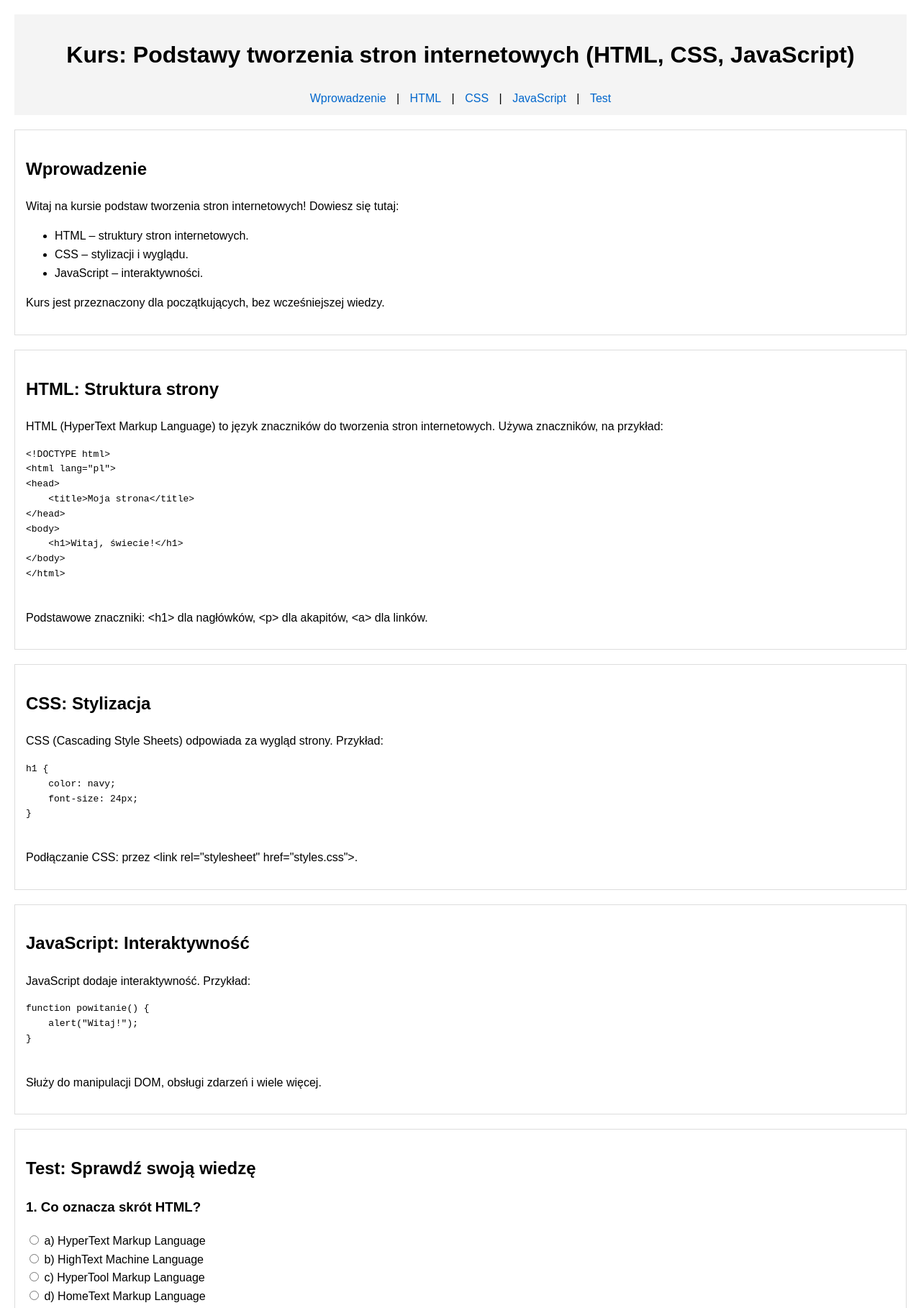
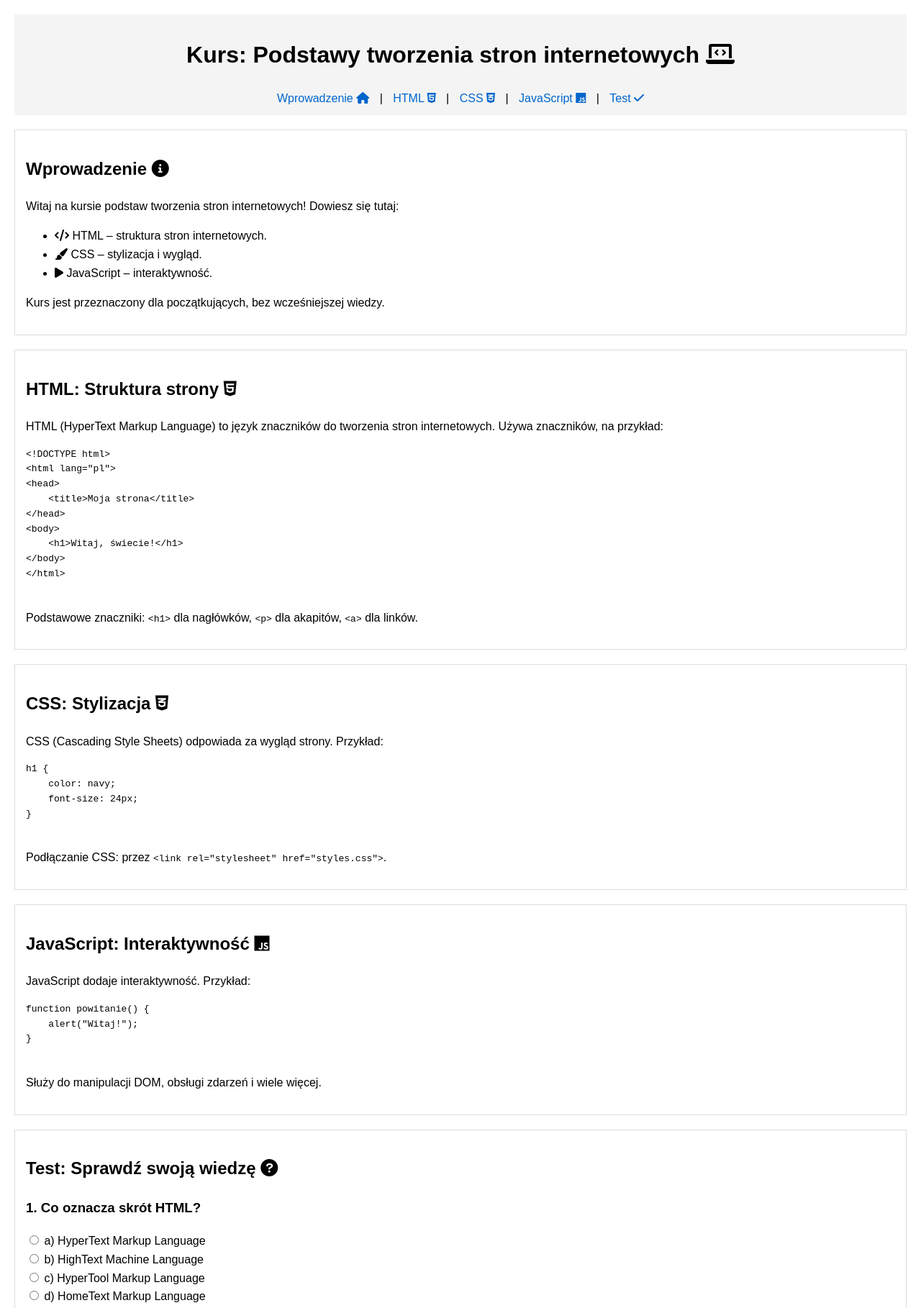
Before and after one commit to al4dushek/Course, a plain HTML site: page index.html in a window 1280 px wide. Shown: the top 1818 px of the page at 72% size. Drawn offline with Linux system fonts and the light colour scheme.

Commit message:
Update index.html

```diff
--- a/index.html
+++ b/index.html
@@ -4,35 +4,36 @@
     <meta charset="UTF-8">
     <meta name="viewport" content="width=device-width, initial-scale=1.0">
     <title>Kurs: Podstawy HTML, CSS i JavaScript</title>
+    <link rel="stylesheet" href="https://cdnjs.cloudflare.com/ajax/libs/font-awesome/6.0.0-beta3/css/all.min.css">
     <link rel="stylesheet" href="styles.css">
 </head>
 <body>
     <header>
-        <h1>Kurs: Podstawy tworzenia stron internetowych (HTML, CSS, JavaScript)</h1>
+        <h1>Kurs: Podstawy tworzenia stron internetowych <i class="fas fa-laptop-code"></i></h1>
         <nav>
-            <a href="#intro">Wprowadzenie</a> |
-            <a href="#html">HTML</a> |
-            <a href="#css">CSS</a> |
-            <a href="#js">JavaScript</a> |
-            <a href="#test">Test</a>
+            <a href="#intro">Wprowadzenie <i class="fas fa-home"></i></a> |
+            <a href="#html">HTML <i class="fab fa-html5"></i></a> |
+            <a href="#css">CSS <i class="fab fa-css3-alt"></i></a> |
+            <a href="#js">JavaScript <i class="fab fa-js"></i></a> |
+            <a href="#test">Test <i class="fas fa-check"></i></a>
         </nav>
     </header>
 
     <section id="intro">
-        <h2>Wprowadzenie</h2>
+        <h2>Wprowadzenie <i class="fas fa-info-circle"></i></h2>
         <p>Witaj na kursie podstaw tworzenia stron internetowych! Dowiesz się tutaj:</p>
-        <ul>
-            <li>HTML – struktury stron internetowych.</li>
-            <li>CSS – stylizacji i wyglądu.</li>
-            <li>JavaScript – interaktywności.</li>
+        <ul class="intro-list">
+            <li><i class="fas fa-code"></i> HTML – struktura stron internetowych.</li>
+            <li><i class="fas fa-paint-brush"></i> CSS – stylizacja i wygląd.</li>
+            <li><i class="fas fa-play"></i> JavaScript – interaktywność.</li>
         </ul>
         <p>Kurs jest przeznaczony dla początkujących, bez wcześniejszej wiedzy.</p>
     </section>
 
     <section id="html">
-        <h2>HTML: Struktura strony</h2>
+        <h2>HTML: Struktura strony <i class="fab fa-html5"></i></h2>
         <p>HTML (HyperText Markup Language) to język znaczników do tworzenia stron internetowych. Używa znaczników, na przykład:</p>
-        <pre>
+        <pre class="code-block">
 &lt;!DOCTYPE html&gt;
 &lt;html lang="pl"&gt;
 &lt;head&gt;
@@ -43,25 +44,25 @@
 &lt;/body&gt;
 &lt;/html&gt;
         </pre>
-        <p>Podstawowe znaczniki: &lt;h1&gt; dla nagłówków, &lt;p&gt; dla akapitów, &lt;a&gt; dla linków.</p>
+        <p>Podstawowe znaczniki: <code>&lt;h1&gt;</code> dla nagłówków, <code>&lt;p&gt;</code> dla akapitów, <code>&lt;a&gt;</code> dla linków.</p>
     </section>
 
     <section id="css">
-        <h2>CSS: Stylizacja</h2>
+        <h2>CSS: Stylizacja <i class="fab fa-css3-alt"></i></h2>
         <p>CSS (Cascading Style Sheets) odpowiada za wygląd strony. Przykład:</p>
-        <pre>
+        <pre class="code-block">
 h1 {
     color: navy;
     font-size: 24px;
 }
         </pre>
-        <p>Podłączanie CSS: przez &lt;link rel="stylesheet" href="styles.css"&gt;.</p>
+        <p>Podłączanie CSS: przez <code>&lt;link rel="stylesheet" href="styles.css"&gt;</code>.</p>
     </section>
 
     <section id="js">
-        <h2>JavaScript: Interaktywność</h2>
+        <h2>JavaScript: Interaktywność <i class="fab fa-js"></i></h2>
         <p>JavaScript dodaje interaktywność. Przykład:</p>
-        <pre>
+        <pre class="code-block">
 function powitanie() {
     alert("Witaj!");
 }
@@ -70,75 +71,95 @@ function powitanie() {
     </section>
 
     <section id="test">
-        <h2>Test: Sprawdź swoją wiedzę</h2>
+        <h2>Test: Sprawdź swoją wiedzę <i class="fas fa-question-circle"></i></h2>
         <form id="quizForm" onsubmit="checkAnswers(event)">
+            <div class="question">
                 <h3>1. Co oznacza skrót HTML?</h3>
                 <label><input type="radio" name="q1" value="a"> a) HyperText Markup Language</label><br>
                 <label><input type="radio" name="q1" value="b"> b) HighText Machine Language</label><br>
                 <label><input type="radio" name="q1" value="c"> c) HyperTool Markup Language</label><br>
-            <label><input type="radio" name="q1" value="d"> d) HomeText Markup Language</label><br>
+                <label><input type="radio" name="q1" value="d"> d) HomeText Markup Language</label>
+            </div>
 
+            <div class="question">
                 <h3>2. Który znacznik tworzy nagłówek?</h3>
                 <label><input type="radio" name="q2" value="a"> a) &lt;p&gt;</label><br>
                 <label><input type="radio" name="q2" value="b"> b) &lt;h1&gt;</label><br>
                 <label><input type="radio" name="q2" value="c"> c) &lt;div&gt;</label><br>
-            <label><input type="radio" name="q2" value="d"> d) &lt;span&gt;</label><br>
+                <label><input type="radio" name="q2" value="d"> d) &lt;span&gt;</label>
+            </div>
 
+            <div class="question">
                 <h3>3. Jak podłączyć zewnętrzny plik CSS?</h3>
                 <label><input type="radio" name="q3" value="a"> a) &lt;style src="styles.css"&gt;</label><br>
                 <label><input type="radio" name="q3" value="b"> b) &lt;link rel="stylesheet" href="styles.css"&gt;</label><br>
                 <label><input type="radio" name="q3" value="c"> c) &lt;css href="styles.css"&gt;</label><br>
-            <label><input type="radio" name="q3" value="d"> d) &lt;script src="styles.css"&gt;</label><br>
+                <label><input type="radio" name="q3" value="d"> d) &lt;script src="styles.css"&gt;</label>
+            </div>
 
+            <div class="question">
                 <h3>4. Co robi funkcja alert() w JavaScript?</h3>
                 <label><input type="radio" name="q4" value="a"> a) Zmienia kolor tekstu</label><br>
                 <label><input type="radio" name="q4" value="b"> b) Wyświetla okno z komunikatem</label><br>
                 <label><input type="radio" name="q4" value="c"> c) Dodaje nowy element HTML</label><br>
-            <label><input type="radio" name="q4" value="d"> d) Usuwa element ze strony</label><br>
+                <label><input type="radio" name="q4" value="d"> d) Usuwa element ze strony</label>
+            </div>
 
+            <div class="question">
                 <h3>5. Który selektor stylizuje element z klasą "intro"?</h3>
                 <label><input type="radio" name="q5" value="a"> a) #intro</label><br>
                 <label><input type="radio" name="q5" value="b"> b) .intro</label><br>
                 <label><input type="radio" name="q5" value="c"> c) intro</label><br>
-            <label><input type="radio" name="q5" value="d"> d) &lt;intro&gt;</label><br>
+                <label><input type="radio" name="q5" value="d"> d) &lt;intro&gt;</label>
+            </div>
 
+            <div class="question">
                 <h3>6. Co robi właściwość margin w CSS?</h3>
                 <label><input type="radio" name="q6" value="a"> a) Zmienia kolor tekstu</label><br>
                 <label><input type="radio" name="q6" value="b"> b) Ustawia zewnętrzne odstępy</label><br>
                 <label><input type="radio" name="q6" value="c"> c) Dodaje wewnętrzne odstępy</label><br>
-            <label><input type="radio" name="q6" value="d"> d) Zmienia czcionkę</label><br>
+                <label><input type="radio" name="q6" value="d"> d) Zmienia czcionkę</label>
+            </div>
 
+            <div class="question">
                 <h3>7. Jak zadeklarować zmienną w JavaScript?</h3>
                 <label><input type="radio" name="q7" value="a"> a) variable x = 10</label><br>
                 <label><input type="radio" name="q7" value="b"> b) let x = 10</label><br>
                 <label><input type="radio" name="q7" value="c"> c) x = 10</label><br>
-            <label><input type="radio" name="q7" value="d"> d) const x = 10</label><br>
+                <label><input type="radio" name="q7" value="d"> d) const x = 10</label>
+            </div>
 
+            <div class="question">
                 <h3>8. Co robi document.getElementById()?</h3>
                 <label><input type="radio" name="q8" value="a"> a) Tworzy nowy element</label><br>
                 <label><input type="radio" name="q8" value="b"> b) Znajduje element po ID</label><br>
                 <label><input type="radio" name="q8" value="c"> c) Zmienia styl</label><br>
-            <label><input type="radio" name="q8" value="d"> d) Usuwa element</label><br>
+                <label><input type="radio" name="q8" value="d"> d) Usuwa element</label>
+            </div>
 
+            <div class="question">
                 <h3>9. Który znacznik służy do listy nieuporządkowanej?</h3>
                 <label><input type="radio" name="q9" value="a"> a) &lt;ol&gt;</label><br>
                 <label><input type="radio" name="q9" value="b"> b) &lt;ul&gt;</label><br>
                 <label><input type="radio" name="q9" value="c"> c) &lt;li&gt;</label><br>
-            <label><input type="radio" name="q9" value="d"> d) &lt;dl&gt;</label><br>
+                <label><input type="radio" name="q9" value="d"> d) &lt;dl&gt;</label>
+            </div>
 
+            <div class="question">
                 <h3>10. Co się stanie przy użyciu :hover w CSS?</h3>
                 <label><input type="radio" name="q10" value="a"> a) Styl zmieni się po kliknięciu</label><br>
                 <label><input type="radio" name="q10" value="b"> b) Styl zmieni się po najechaniu myszą</label><br>
                 <label><input type="radio" name="q10" value="c"> c) Styl zmieni się po załadowaniu</label><br>
-            <label><input type="radio" name="q10" value="d"> d) Styl się nie zmieni</label><br>
+                <label><input type="radio" name="q10" value="d"> d) Styl się nie zmieni</label>
+            </div>
 
-            <button type="submit">Sprawdź odpowiedzi</button>
+            <button type="submit" class="submit-btn">Sprawdź odpowiedzi <i class="fas fa-check-circle"></i></button>
         </form>
         <div id="result"></div>
     </section>
 
     <footer>
-        <p>© Vistula 2025, Autor: Vladyslav Harbuz. Kod dostępny na <a href="https://github.com/al4dushek/Course">GitHub</a>.</p>
+        <p>© Vistula 2025, Autor: Vladyslav Harbuz. Kod dostępny na <a href="https://github.com/al4dushek/Course"><i class="fab fa-github"></i> GitHub</a>.</p>
     </footer>
 
     <script src="script.js"></script>
```
Lines whose indentation alone changed are shown as unchanged.
